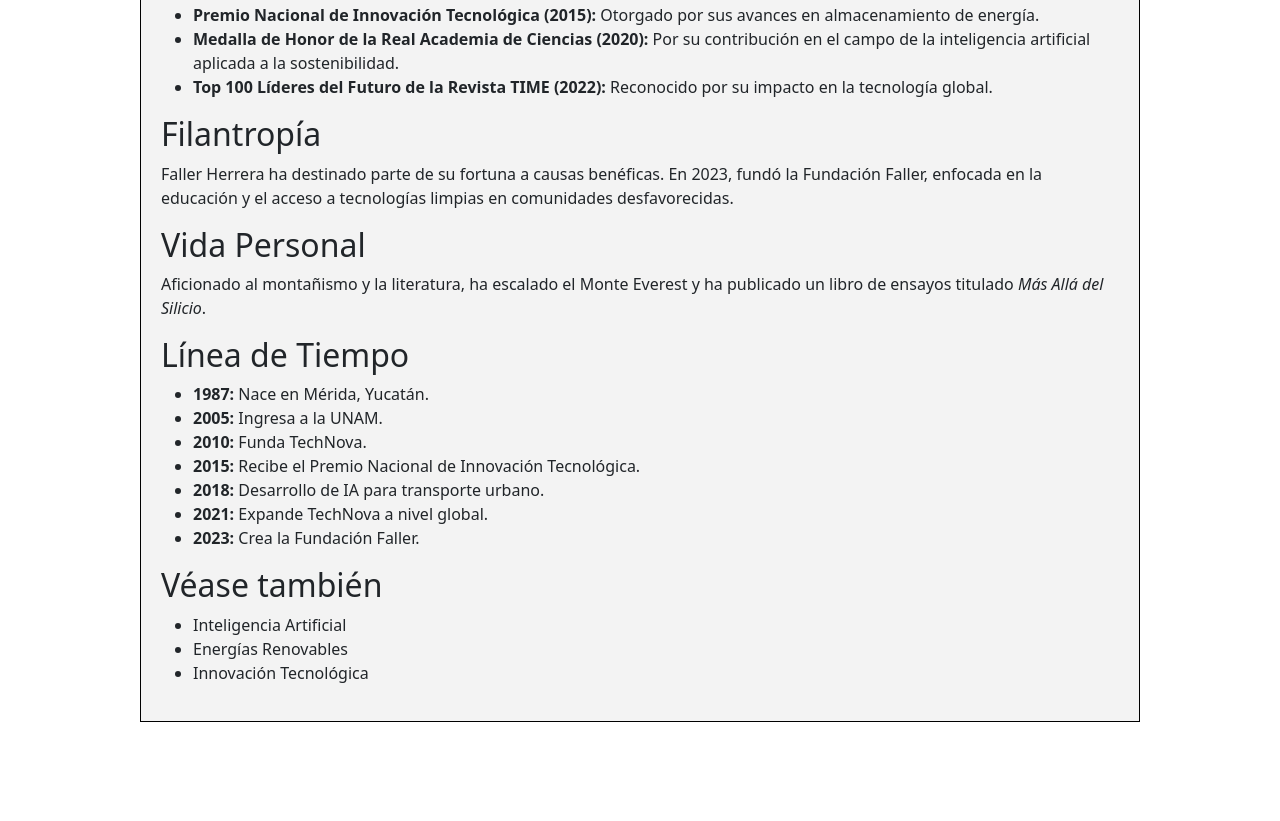
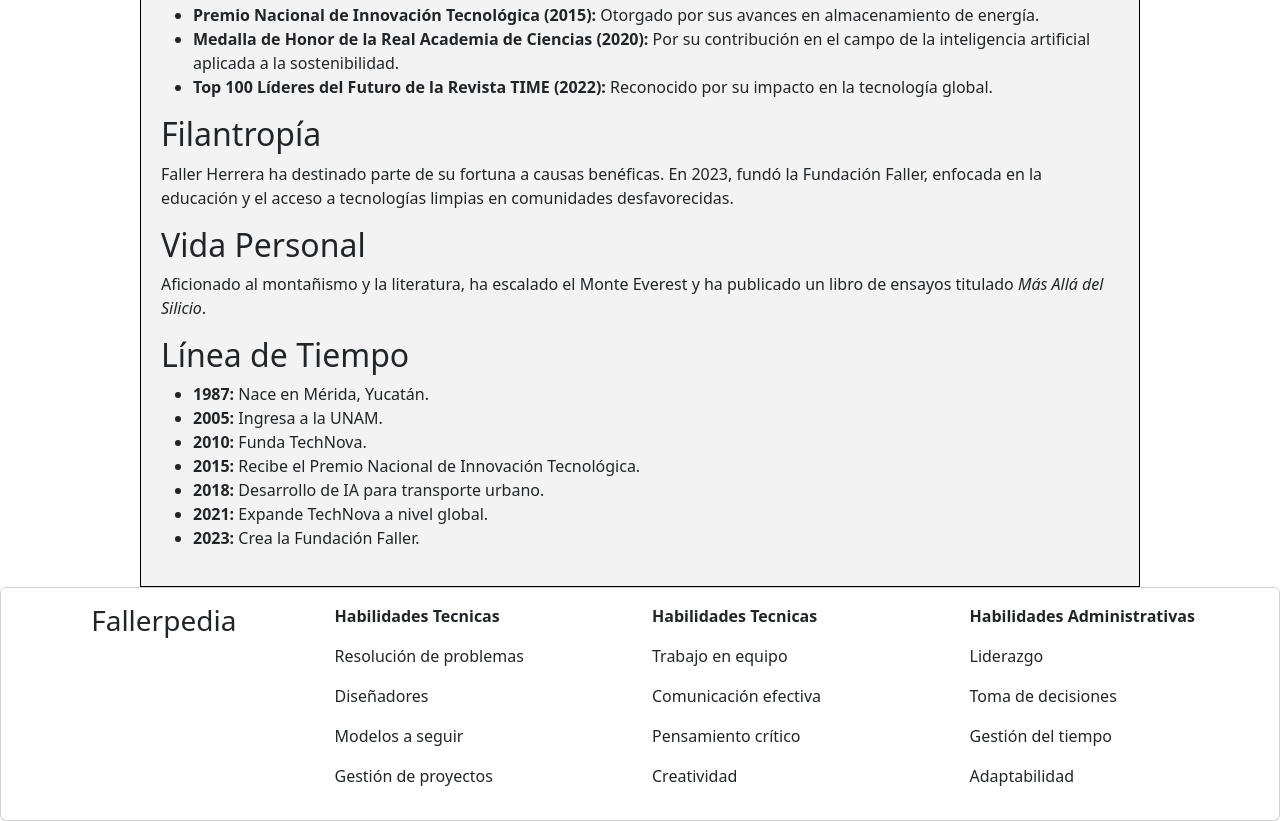
Before and after one commit to RepoioSmith/parcialUnoDesarrolloWeb, a plain HTML site: page biografia.html in a window 1280 px wide. Shown: the part 963-1784 px from the top of the page. Before the commit the page ends 1685 px from the top, so only its background shows below. Drawn offline with nearby package versions, Linux system fonts and the light colour scheme.

Commit message:
version final para entrega

```diff
--- a/biografia.html
+++ b/biografia.html
@@ -114,12 +114,39 @@
             <li><strong>2023:</strong> Crea la Fundación Faller.</li>
         </ul>
 
-        <h2>Véase también</h2>
-        <ul>
-            <li>Inteligencia Artificial</li>
-            <li>Energías Renovables</li>
-            <li>Innovación Tecnológica</li>
-        </ul>
+    </div>
+
+    <div class="card text-center">
+        <div class="card-body">
+            <div class="row">
+                <div class="col text-center text-md">
+                    <h3>Fallerpedia</h3>
+                </div>
+                <div class="col text-center text-md-start">
+                    <p><strong>Habilidades Tecnicas</strong></p>
+                    <p>Resolución de problemas</p>
+                    <p>Diseñadores</p>
+                    <p>Modelos a seguir</p>
+                    <p>Gestión de proyectos</p>
+                </div>
+                <div class="col text-center text-md-start">
+                    <p><strong>Habilidades Tecnicas</strong></p>
+                    <p>Trabajo en equipo</p>
+                    <p>Comunicación efectiva</p>
+                    <p>Pensamiento crítico</p>
+                    <p>Creatividad</p>
+                </div>
+                <div class="col text-center text-md-start">
+                    <p><strong>Habilidades Administrativas</strong></p>
+                    <p>Liderazgo</p>
+                    <p>Toma de decisiones</p>
+                    <p>Gestión del tiempo</p>
+                    <p>Adaptabilidad</p>
+                </div>
+            </div>
+        </div>
+    </div>
+
 
 
         <script src="app.js"></script>
```
